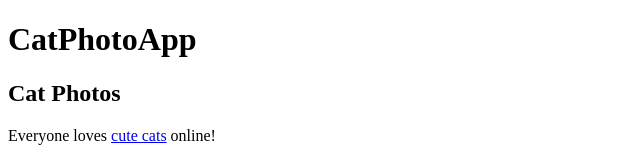
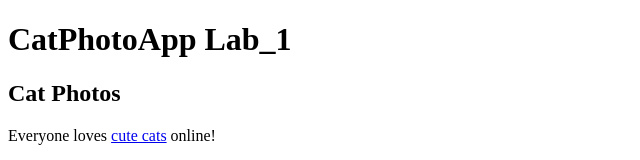
Before and after one commit to sofa4578/lab_1, a plain HTML site: page code/index.html in a window 1280 px wide. Shown: the top 160 px of the page, without its empty margins (0-640 px from the left). Drawn offline with Linux system fonts and the light colour scheme.

Commit message:
added Lab_1

```diff
--- a/code/index.html
+++ b/code/index.html
@@ -7,7 +7,7 @@
   </head>
   <body>
     <main>
-      <h1>CatPhotoApp</h1>
+      <h1>CatPhotoApp Lab_1</h1>
       <section>
         <h2>Cat Photos</h2>
         <p>Everyone loves <a href="https://cdn.freecodecamp.org/curriculum/cat-photo-app/running-cats.jpg">cute cats</a> online!</p>
```
